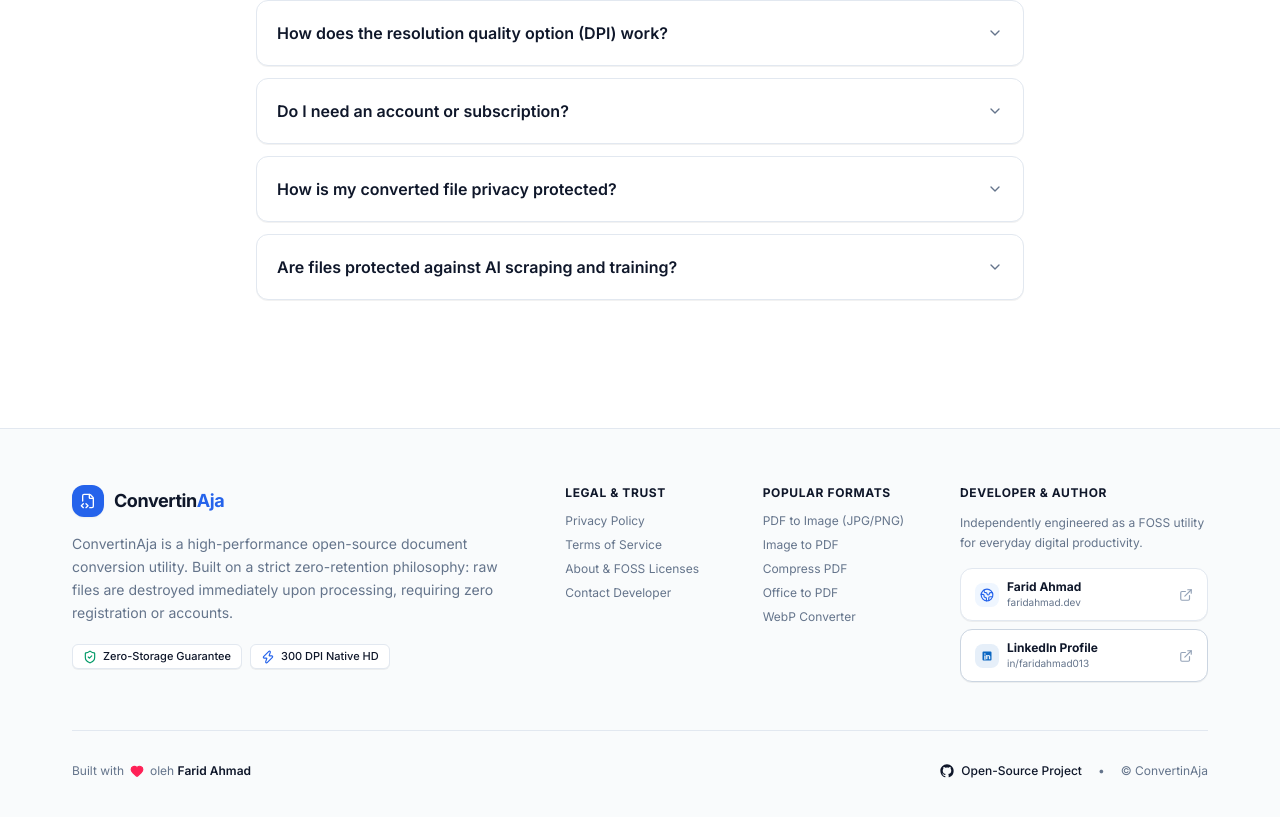
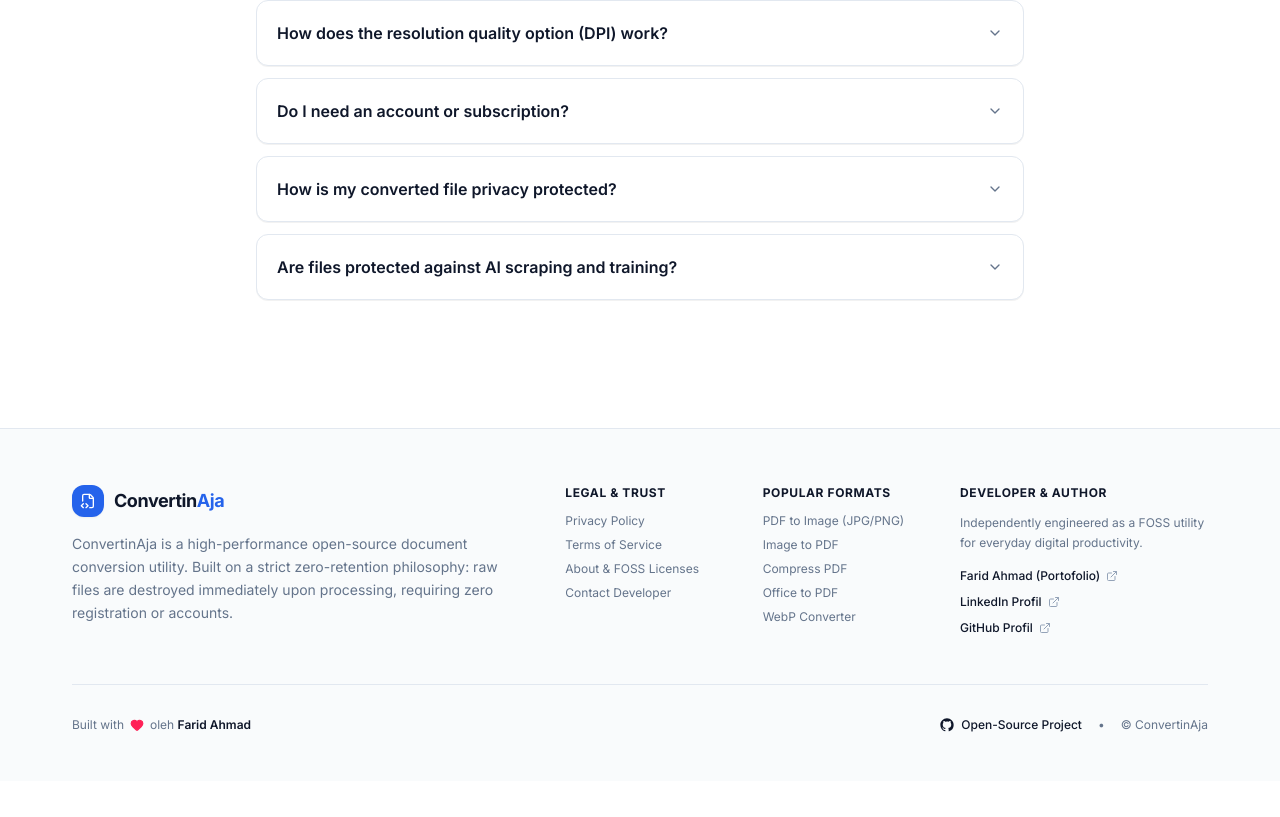
Before and after one commit to FaridAhmad013/convertinaja, a React (Vite) app in the folder frontend/: page / in a window 1280 px wide. Shown: the part 4418-5235 px from the top of the page. After the commit the page ends 5199 px from the top, so only its background shows below. Built offline with nearby package versions, Linux system fonts and the light colour scheme; no server answers.

Commit message:
refactor(footer): remove artificial badges and simplify developer links into clean hypertext links

```diff
--- a/frontend/src/components/Footer.tsx
+++ b/frontend/src/components/Footer.tsx
@@ -1,4 +1,4 @@
-import { FileCode2, ExternalLink, Heart, ShieldCheck, Zap, Globe2 } from 'lucide-react'
+import { FileCode2, ExternalLink, Heart } from 'lucide-react'
 import { useI18n } from '../i18n'
 import type { LegalPageSlug } from './LegalView'
 
@@ -31,18 +31,6 @@ export function Footer({ onOpenLegal }: FooterProps) {
                 ? 'ConvertinAja adalah utilitas konversi dokumen web open-source berkinerja tinggi. Dirancang dengan filosofi zero-retention: berkas mentah dimusnahkan seketika setelah diproses, tanpa registrasi, tanpa penyimpanan jangka panjang, dan sepenuhnya gratis.'
                 : 'ConvertinAja is a high-performance open-source document conversion utility. Built on a strict zero-retention philosophy: raw files are destroyed immediately upon processing, requiring zero registration or accounts.'}
             </p>
-
-            {/* Privacy & Engine Badges */}
-            <div className="flex flex-wrap items-center gap-2 pt-1 text-xs">
-              <span className="inline-flex items-center gap-1.5 px-2.5 py-1 rounded-md bg-white border border-[#E2E8F0] text-[#0F172A] font-medium text-[11px] shadow-2xs">
-                <ShieldCheck className="w-3.5 h-3.5 text-emerald-600" />
-                <span>Zero-Storage Guarantee</span>
-              </span>
-              <span className="inline-flex items-center gap-1.5 px-2.5 py-1 rounded-md bg-white border border-[#E2E8F0] text-[#0F172A] font-medium text-[11px] shadow-2xs">
-                <Zap className="w-3.5 h-3.5 text-[#2563EB]" />
-                <span>300 DPI Native HD</span>
-              </span>
-            </div>
           </div>
 
           {/* Col 2: Legal & Kebijakan (2 cols) */}
@@ -124,7 +112,7 @@ export function Footer({ onOpenLegal }: FooterProps) {
             </ul>
           </div>
 
-          {/* Col 4: Creator, Portfolio & Connect (3 cols) */}
+          {/* Col 4: Creator, Portfolio & Connect (3 cols) - Clean Text Links */}
           <div className="md:col-span-3 space-y-3">
             <h4 className="text-xs font-bold uppercase tracking-wider text-[#0F172A]">
               {isId ? 'Pengembang' : 'Developer & Author'}
@@ -135,45 +123,41 @@ export function Footer({ onOpenLegal }: FooterProps) {
                 : 'Independently engineered as a FOSS utility for everyday digital productivity.'}
             </p>
 
-            <div className="flex flex-col gap-2 pt-1">
+            <ul className="space-y-2.5 pt-1 text-xs text-[#64748B]">
+              <li>
                 <a
                   href="https://faridahmad.dev"
                   target="_blank"
                   rel="noreferrer"
-                className="group flex items-center justify-between px-3.5 py-2.5 rounded-xl border border-[#E2E8F0] bg-white hover:border-[#2563EB] hover:bg-[#EFF6FF] transition-all shadow-2xs"
+                  className="inline-flex items-center gap-1.5 font-medium text-[#0F172A] hover:text-[#2563EB] transition-colors"
                 >
-                <div className="flex items-center gap-2">
-                  <div className="w-6 h-6 rounded-lg bg-[#EFF6FF] group-hover:bg-[#2563EB] flex items-center justify-center text-[#2563EB] group-hover:text-white transition-colors">
-                    <Globe2 className="w-3.5 h-3.5" />
-                  </div>
-                  <div className="text-left">
-                    <span className="block text-xs font-bold text-[#0F172A]">Farid Ahmad</span>
-                    <span className="block text-[10px] text-[#64748B]">faridahmad.dev</span>
-                  </div>
-                </div>
-                <ExternalLink className="w-3.5 h-3.5 text-[#94A3B8] group-hover:text-[#2563EB] transition-colors" />
+                  <span>Farid Ahmad (Portofolio)</span>
+                  <ExternalLink className="w-3 h-3 text-[#94A3B8]" />
                 </a>
-
+              </li>
+              <li>
                 <a
                   href="https://www.linkedin.com/in/faridahmad013"
                   target="_blank"
                   rel="noreferrer"
-                className="group flex items-center justify-between px-3.5 py-2.5 rounded-xl border border-[#CBD5E1] bg-white hover:border-[#0A66C2] hover:bg-sky-50/50 transition-all shadow-2xs"
+                  className="inline-flex items-center gap-1.5 font-medium text-[#0F172A] hover:text-[#0A66C2] transition-colors"
                 >
-                <div className="flex items-center gap-2">
-                  <div className="w-6 h-6 rounded-lg bg-[#0A66C2]/10 group-hover:bg-[#0A66C2] flex items-center justify-center text-[#0A66C2] group-hover:text-white transition-colors">
-                    <svg className="w-3 h-3 fill-current" viewBox="0 0 24 24">
-                      <path d="M19 3a2 2 0 0 1 2 2v14a2 2 0 0 1-2 2H5a2 2 0 0 1-2-2V5a2 2 0 0 1 2-2h14m-.5 15.5v-5.3a3.26 3.26 0 0 0-3.26-3.26c-.85 0-1.84.52-2.28 1.3v-1.11h-2.79v8.37h2.79v-4.93c0-.77.62-1.4 1.39-1.4a1.4 1.4 0 0 1 1.4 1.4v4.93h2.75M6.46 10.9v8.37H9.2V10.9H6.46M7.83 6.45a1.6 1.6 0 0 0-1.6 1.6 1.6 1.6 0 0 0 1.6 1.6 1.6 1.6 0 0 0 1.6-1.6 1.6 1.6 0 0 0-1.6-1.6Z" />
-                    </svg>
-                  </div>
-                  <div className="text-left">
-                    <span className="block text-xs font-bold text-[#0F172A]">LinkedIn Profile</span>
-                    <span className="block text-[10px] text-[#64748B]">in/faridahmad013</span>
-                  </div>
-                </div>
-                <ExternalLink className="w-3.5 h-3.5 text-[#94A3B8] group-hover:text-[#0A66C2] transition-colors" />
+                  <span>LinkedIn Profil</span>
+                  <ExternalLink className="w-3 h-3 text-[#94A3B8]" />
                 </a>
-            </div>
+              </li>
+              <li>
+                <a
+                  href="https://github.com/faridahmad013"
+                  target="_blank"
+                  rel="noreferrer"
+                  className="inline-flex items-center gap-1.5 font-medium text-[#0F172A] hover:text-[#2563EB] transition-colors"
+                >
+                  <span>GitHub Profil</span>
+                  <ExternalLink className="w-3 h-3 text-[#94A3B8]" />
+                </a>
+              </li>
+            </ul>
           </div>
         </div>
 
```
Lines whose indentation alone changed are shown as unchanged.
